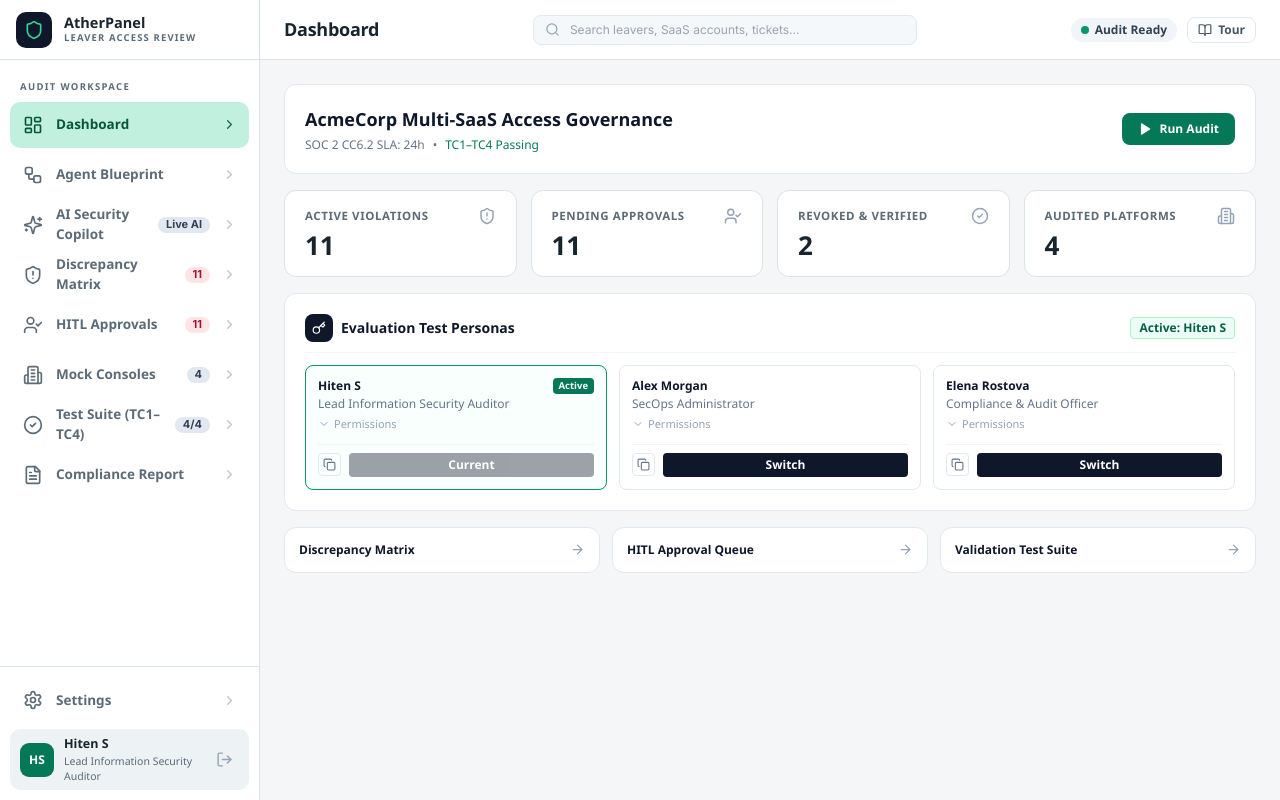
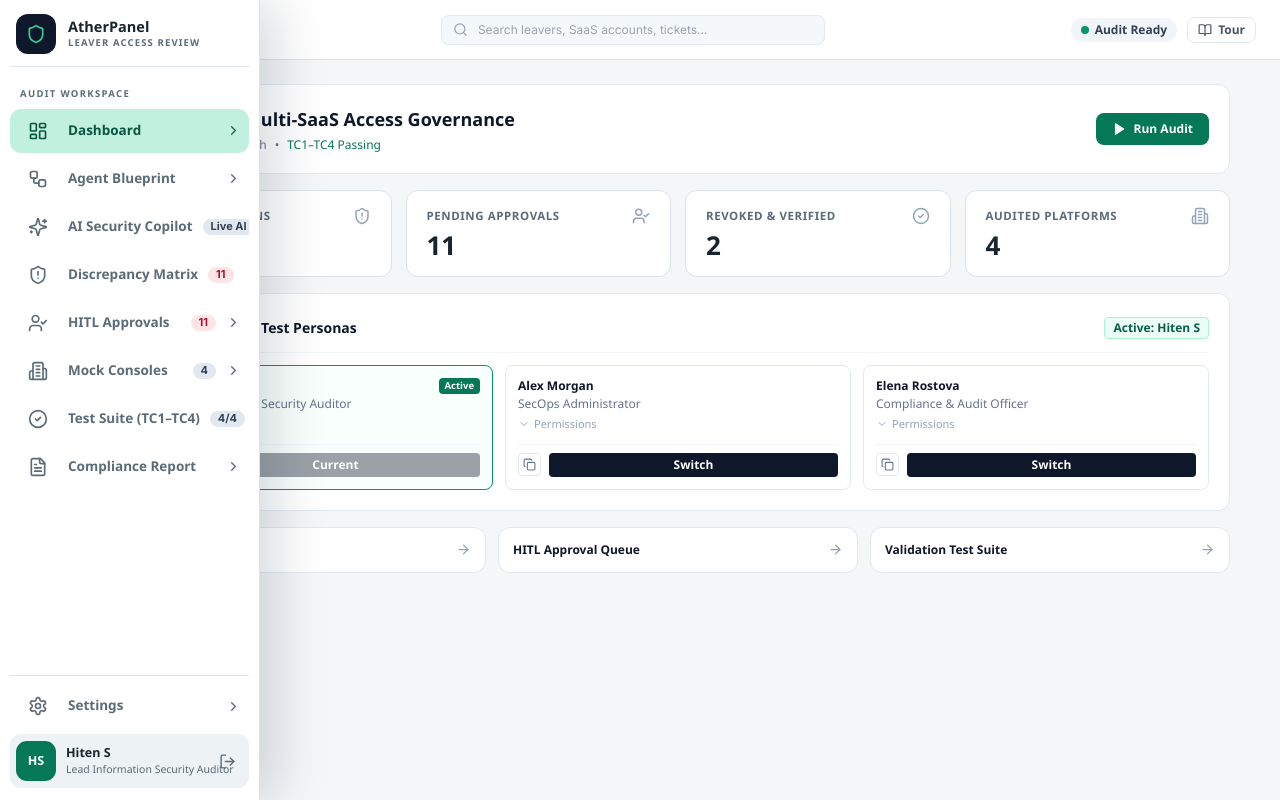
Before and after one commit to Hiten-dev-ai/AtherControl, a React (Vite) app: page / in a window 1280 px wide. Built offline with nearby package versions, Linux system fonts and the light colour scheme.

Commit message:
Implement AtherPanel 1:1 signature hover-to-expand sidebar (76px compact to 260px expanded overlay with smooth opacity transitions)

```diff
--- a/src/App.tsx
+++ b/src/App.tsx
@@ -133,8 +133,8 @@ export const App: React.FC = () => {
         auditorUser={auditorUser}
       />
 
-      {/* Main Content Workspace */}
-      <div className="flex-1 flex flex-col min-w-0 h-screen overflow-hidden">
+      {/* Main Content Workspace with AtherPanel layout margin */}
+      <div className="workspace-main h-screen overflow-hidden">
         {/* AtherPanel Topbar */}
         <header className="workspace-topbar">
           <div className="flex items-center gap-3">
--- a/src/components/Sidebar.tsx
+++ b/src/components/Sidebar.tsx
@@ -92,7 +92,7 @@ export const Sidebar: React.FC<SidebarProps> = ({
               <span className="sidebar-item-label">{item.label}</span>
 
               {item.badge !== null && (
-                <span className={`text-[11px] font-sans px-2 py-0.2 rounded-full font-bold ml-auto ${
+                <span className={`sidebar-item-badge text-[11px] font-sans px-2 py-0.2 rounded-full font-bold ml-auto ${
                   isActive
                     ? 'bg-emerald-900 text-emerald-100'
                     : typeof item.badge === 'number' && item.badge > 0
@@ -137,7 +137,7 @@ export const Sidebar: React.FC<SidebarProps> = ({
             type="button"
             onClick={onLogout}
             title="Sign out of audit console"
-            className="p-1.5 text-slate-400 hover:text-rose-600 hover:bg-rose-50 rounded-lg transition-colors cursor-pointer shrink-0"
+            className="logout-button ml-auto"
           >
             <LogOut size={17} />
           </button>
--- a/src/index.css
+++ b/src/index.css
@@ -78,6 +78,12 @@
   }
 }
 
+:root {
+  --sidebar-compact: 76px;
+  --sidebar-expanded: 260px;
+  --topbar-height: 60px;
+}
+
 /* AtherPanel Workspace Layout Classes */
 .workspace-container {
   display: flex;
@@ -86,37 +92,89 @@
 }
 
 .workspace-sidebar {
-  width: var(--sidebar-width);
-  height: 100vh;
-  position: sticky;
-  top: 0;
+  position: fixed;
+  z-index: 60;
+  inset: 0 auto 0 0;
   display: flex;
   flex-direction: column;
+  width: var(--sidebar-compact);
+  height: 100vh;
+  padding: 12px 10px;
+  overflow: hidden;
+  border-right: 1px solid var(--border);
   background: var(--surface);
-  border-right: 1px solid var(--border);
-  flex-shrink: 0;
+  transition:
+    width var(--motion-enter) var(--motion-ease),
+    box-shadow var(--motion-enter) var(--motion-ease);
   user-select: none;
-  z-index: 40;
+}
+
+@media (min-width: 769px) {
+  .workspace-sidebar:hover,
+  .workspace-sidebar.keyboard-expanded {
+    width: var(--sidebar-expanded);
+    box-shadow: 16px 0 48px rgba(15, 23, 42, 0.16);
+  }
+
+  .workspace-sidebar:hover :is(
+    .sidebar-brand-copy,
+    .sidebar-item-label,
+    .sidebar-section-label,
+    .sidebar-item-badge,
+    .profile-copy,
+    .sidebar-item-chevron,
+    .logout-button
+  ),
+  .workspace-sidebar.keyboard-expanded :is(
+    .sidebar-brand-copy,
+    .sidebar-item-label,
+    .sidebar-section-label,
+    .sidebar-item-badge,
+    .profile-copy,
+    .sidebar-item-chevron,
+    .logout-button
+  ) {
+    opacity: 1;
+    transform: none;
+    pointer-events: auto;
+  }
+}
+
+.sidebar-brand-copy,
+.sidebar-item-label,
+.sidebar-section-label,
+.sidebar-item-badge,
+.profile-copy,
+.sidebar-item-chevron,
+.logout-button {
+  opacity: 0;
+  transform: translateX(-7px);
+  pointer-events: none;
+  white-space: nowrap;
+  transition:
+    opacity var(--motion-quick) var(--motion-ease),
+    transform var(--motion-enter) var(--motion-ease);
 }
 
 .sidebar-brand {
   display: flex;
   align-items: center;
   gap: 12px;
-  height: var(--topbar-height);
-  padding: 0 16px;
+  min-height: 52px;
+  padding: 2px 6px 12px;
   border-bottom: 1px solid var(--border);
+  flex-shrink: 0;
 }
 
 .sidebar-logo-badge {
-  width: 36px;
-  height: 36px;
-  border-radius: 10px;
+  flex: 0 0 40px;
+  width: 40px;
+  height: 40px;
+  border-radius: 12px;
   background: #0f172a;
   display: grid;
   place-items: center;
   color: white;
-  flex-shrink: 0;
 }
 
 .sidebar-brand-copy {
@@ -144,8 +202,14 @@
   display: flex;
   flex-direction: column;
   gap: 4px;
-  padding: 12px 10px;
+  padding: 12px 0;
   overflow-y: auto;
+  overflow-x: hidden;
+  scrollbar-width: none;
+}
+
+.sidebar-navigation::-webkit-scrollbar {
+  display: none;
 }
 
 .sidebar-section-label {
@@ -162,10 +226,12 @@
   align-items: center;
   position: relative;
   width: 100%;
-  min-height: 46px;
-  gap: 12px;
-  padding: 0 12px;
-  border-radius: 10px;
+  flex: 0 0 44px;
+  min-height: 44px;
+  gap: 10px;
+  padding: 0 8px;
+  overflow: hidden;
+  border-radius: 11px;
   text-align: left;
   color: var(--text-muted);
   background: transparent;
@@ -190,20 +256,20 @@
 .sidebar-item-icon {
   display: grid;
   place-items: center;
-  width: 22px;
-  height: 22px;
-  flex-shrink: 0;
+  flex: 0 0 40px;
+  width: 40px;
+  height: 40px;
 }
 
 .sidebar-item-label {
   flex: 1;
-  truncate: true;
   font-size: 13.5px;
 }
 
 .sidebar-item-chevron {
   opacity: 0.4;
   margin-left: auto;
+  flex-shrink: 0;
 }
 
 .sidebar-item.active .sidebar-item-chevron {
@@ -215,7 +281,7 @@
   display: flex;
   flex-direction: column;
   gap: 6px;
-  padding: 10px;
+  padding: 8px 0 0;
   border-top: 1px solid var(--border);
   background: var(--surface);
   flex-shrink: 0;
@@ -225,23 +291,24 @@
   display: flex;
   align-items: center;
   gap: 10px;
-  min-height: 52px;
-  padding: 6px 10px;
-  border-radius: 10px;
+  min-height: 54px;
+  padding: 6px;
+  border-radius: 11px;
   background: var(--surface-soft);
+  overflow: hidden;
 }
 
 .profile-avatar {
   display: grid;
   place-items: center;
-  width: 34px;
-  height: 34px;
-  border-radius: 9px;
+  flex: 0 0 40px;
+  width: 40px;
+  height: 40px;
+  border-radius: 11px;
   background: #047857;
   color: white;
-  font-size: 12px;
+  font-size: 12.5px;
   font-weight: 750;
-  flex-shrink: 0;
 }
 
 .profile-copy {
@@ -262,6 +329,33 @@
   font-size: 10.5px;
   color: var(--text-muted);
   truncate: true;
+}
+
+.logout-button {
+  display: grid;
+  place-items: center;
+  width: 32px;
+  height: 32px;
+  border-radius: 8px;
+  border: none;
+  background: transparent;
+  color: var(--text-muted);
+  cursor: pointer;
+  flex-shrink: 0;
+}
+
+.logout-button:hover {
+  color: var(--danger);
+  background: var(--danger-soft);
+}
+
+.workspace-main {
+  margin-left: var(--sidebar-compact);
+  flex: 1;
+  display: flex;
+  flex-direction: column;
+  min-height: 100vh;
+  min-width: 0;
 }
 
 /* AtherPanel Topbar */
```
Also changed, not shown: verify_ui.js (+13 -2 lines).
